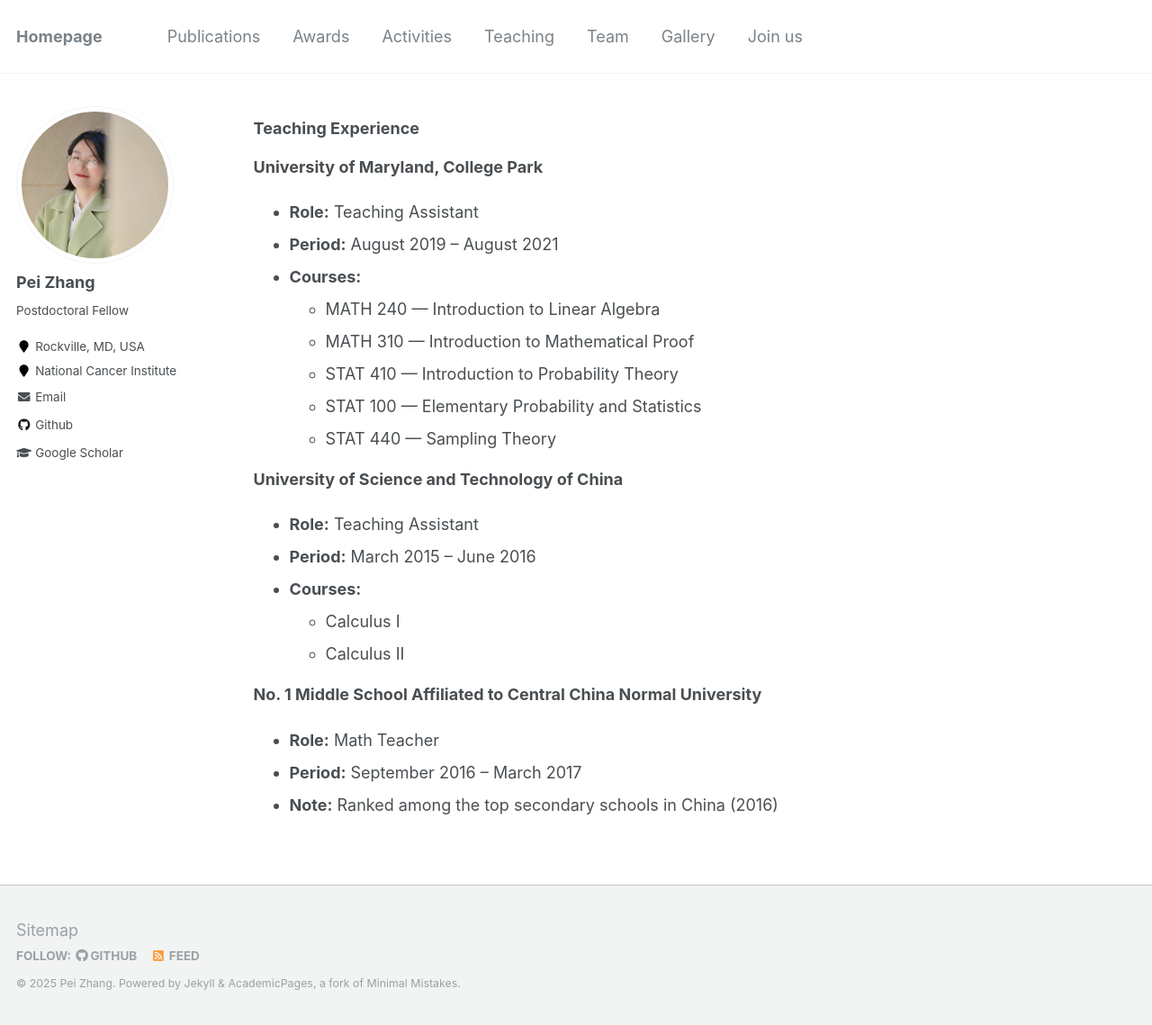
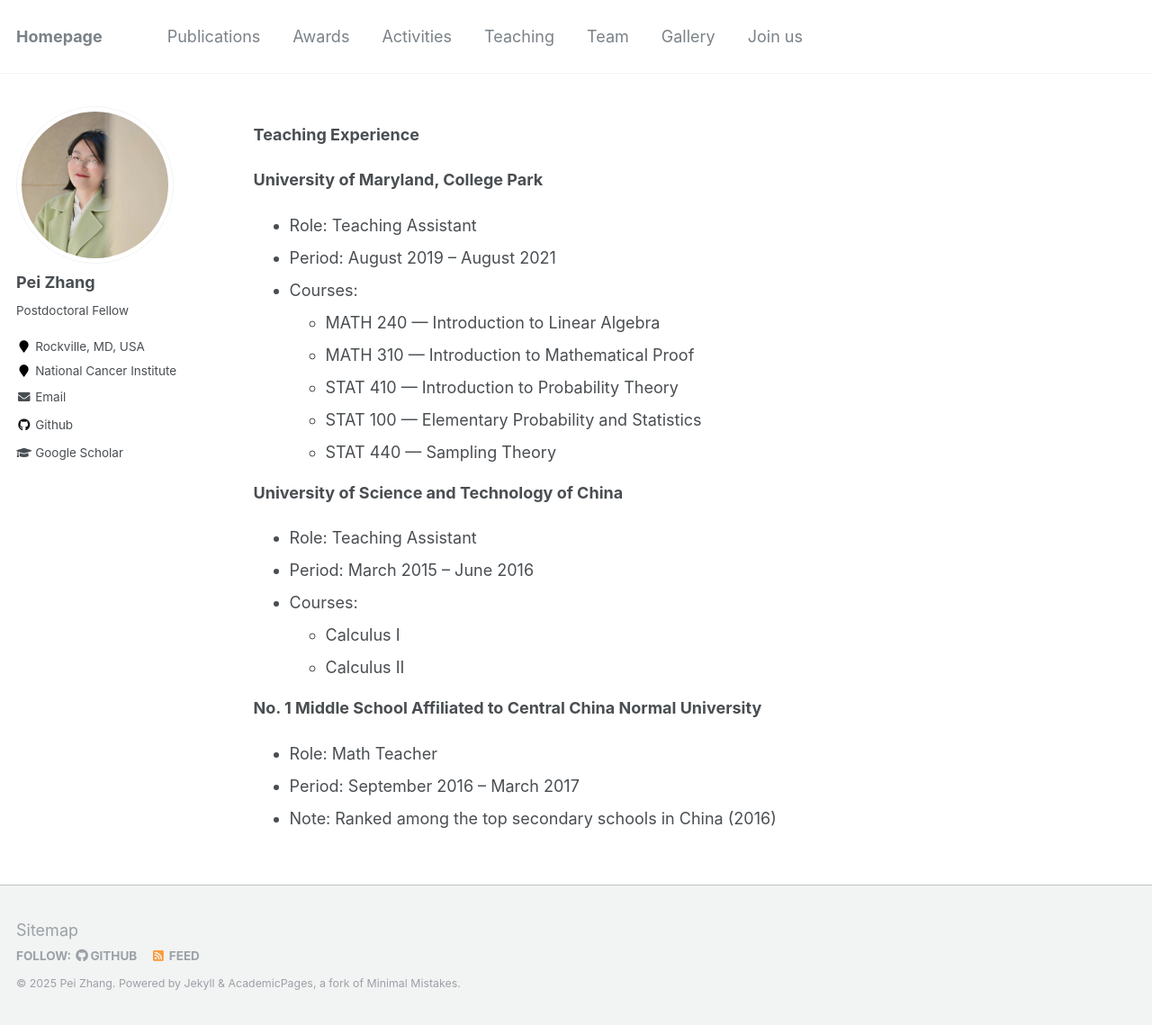
Before and after one commit to BettyzhangPei/BettyzhangPei.github.io, a Jekyll site: the page built from _pages/teaching.md, in a window 1280 px wide and 1139 px high. Shown: the whole window at 90% size. Built offline with Jekyll 4.4.1, drawn with Linux system fonts in a browser that asks for light colours; some of the changed lines change nothing that is shown.

Commit message:
Update teaching.md

```diff
--- a/_pages/teaching.md
+++ b/_pages/teaching.md
@@ -4,12 +4,12 @@
 permalink: /teaching/
 author_profile: true
 ---
-<h3 style="margin-top:0;">Teaching Experience</h3>
+<b>Teaching Experience</b>
 
 <b>University of Maryland, College Park</b>
-- **Role:** Teaching Assistant
-- **Period:** August 2019 – August 2021
-- **Courses:**
+- Role: Teaching Assistant
+- Period: August 2019 – August 2021
+- Courses:
   - MATH 240 — Introduction to Linear Algebra
   - MATH 310 — Introduction to Mathematical Proof
   - STAT 410 — Introduction to Probability Theory
@@ -17,13 +17,13 @@
   - STAT 440 — Sampling Theory
 
 <b>University of Science and Technology of China</b>
-- **Role:** Teaching Assistant
-- **Period:** March 2015 – June 2016
-- **Courses:**
+- Role: Teaching Assistant
+- Period: March 2015 – June 2016
+- Courses:
   - Calculus I
   - Calculus II
 
 <b>No. 1 Middle School Affiliated to Central China Normal University</b>
-- **Role:** Math Teacher
-- **Period:** September 2016 – March 2017
-- **Note:** Ranked among the top secondary schools in China (2016)
+- Role: Math Teacher
+- Period: September 2016 – March 2017
+- Note: Ranked among the top secondary schools in China (2016)
```
